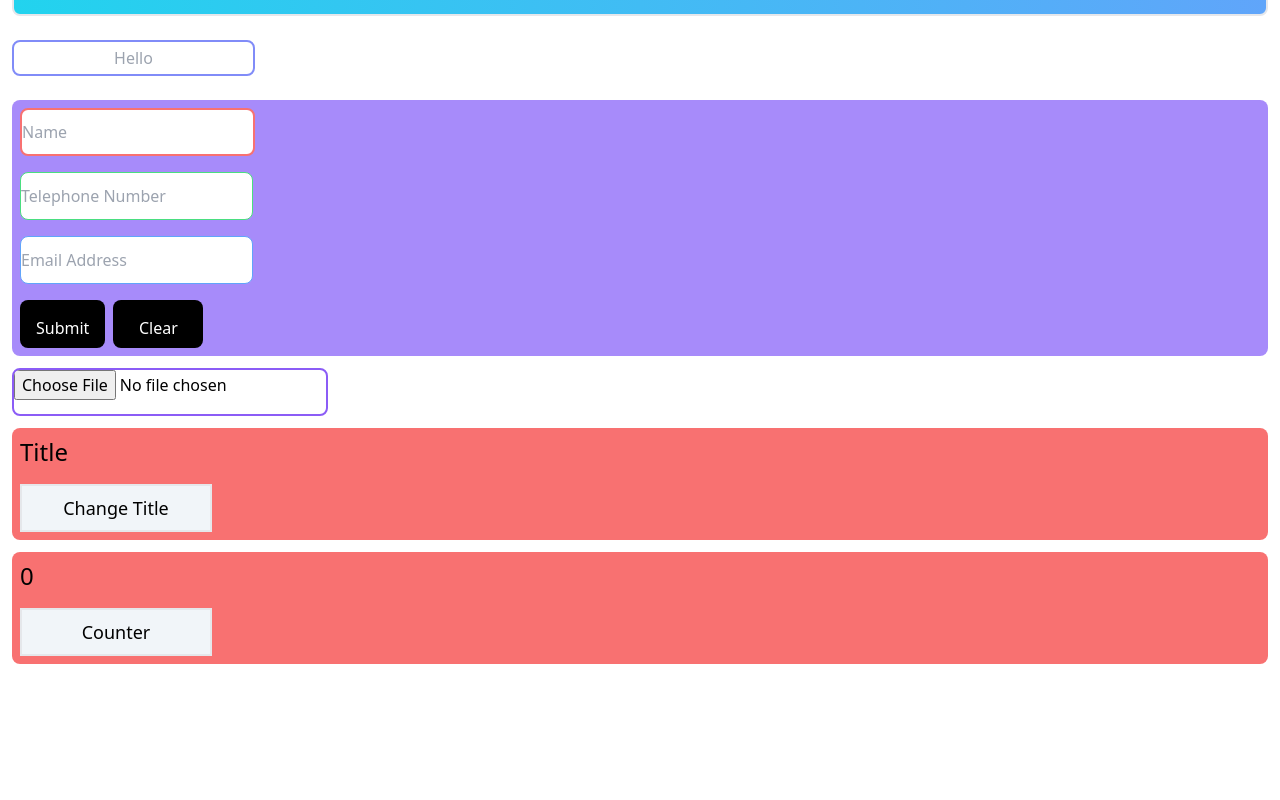
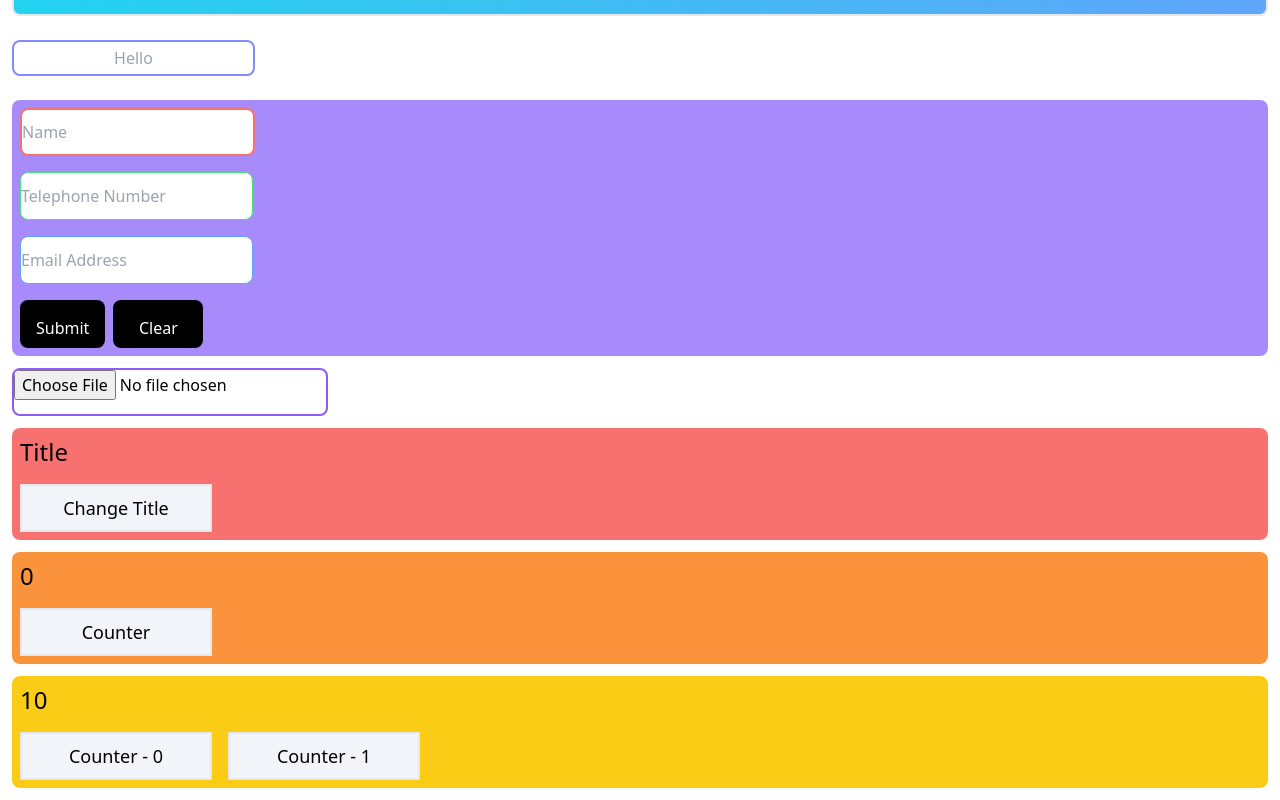
Before and after one commit to soAcademy/workshop-state-and-event, a React (Create React App) app: page / in a window 1280 px wide. Shown: the part 444-1244 px from the top of the page. Before the commit the page ends 1120 px from the top, so only its background shows below. Built offline with nearby package versions, Linux system fonts and the light colour scheme.

Commit message:
feat: State3

```diff
--- a/src/App.js
+++ b/src/App.js
@@ -38,6 +38,7 @@ import Event8 from "./Events/Event8";
 
 import State1 from "./States/State1";
 import State2 from "./States/State2";
+import State3 from "./States/State3";
 
 const App = () => {
   return (
@@ -53,7 +54,7 @@ const App = () => {
 
       <State1 />
       <State2 />
-      {/* <State3 /> */}
+      <State3 />
       {/* <State4 /> */}
       {/* <State5 /> */}
       {/* <State6 /> */}
--- a/src/States/State2.js
+++ b/src/States/State2.js
@@ -3,7 +3,7 @@ import React, { useState } from "react";
 const State2 = () => {
   const [count, setCount] = useState(0);
   return (
-    <div className="m-3 bg-red-400 rounded-lg">
+    <div className="m-3 bg-orange-400 rounded-lg">
       <h1 className="text-2xl p-2 mt-2">{count}</h1>
       <button
         onClick={() => setCount(count + 1)}
--- /dev/null
+++ b/src/States/State3.js
@@ -0,0 +1,24 @@
+import React, { useState } from "react";
+
+const State3 = () => {
+  const [count, setCount] = useState(10);
+  return (
+    <div className="m-3 bg-yellow-400 rounded-lg">
+      <h1 className="text-2xl p-2 mt-2">{count}</h1>
+      <button
+        onClick={() => setCount(count + 1)}
+        className="w-48 h-12 border-2 text-lg test-center bg-slate-100 m-2"
+      >
+        Counter - 0
+      </button>
+      <button
+        onClick={() => setCount(count - 1)}
+        className="w-48 h-12 border-2 text-lg test-center bg-slate-100 m-2"
+      >
+        Counter - 1
+      </button>
+    </div>
+  );
+};
+
+export default State3;
```
Also changed, not shown: 1 other file (tests, documents, lock files or other folders).
